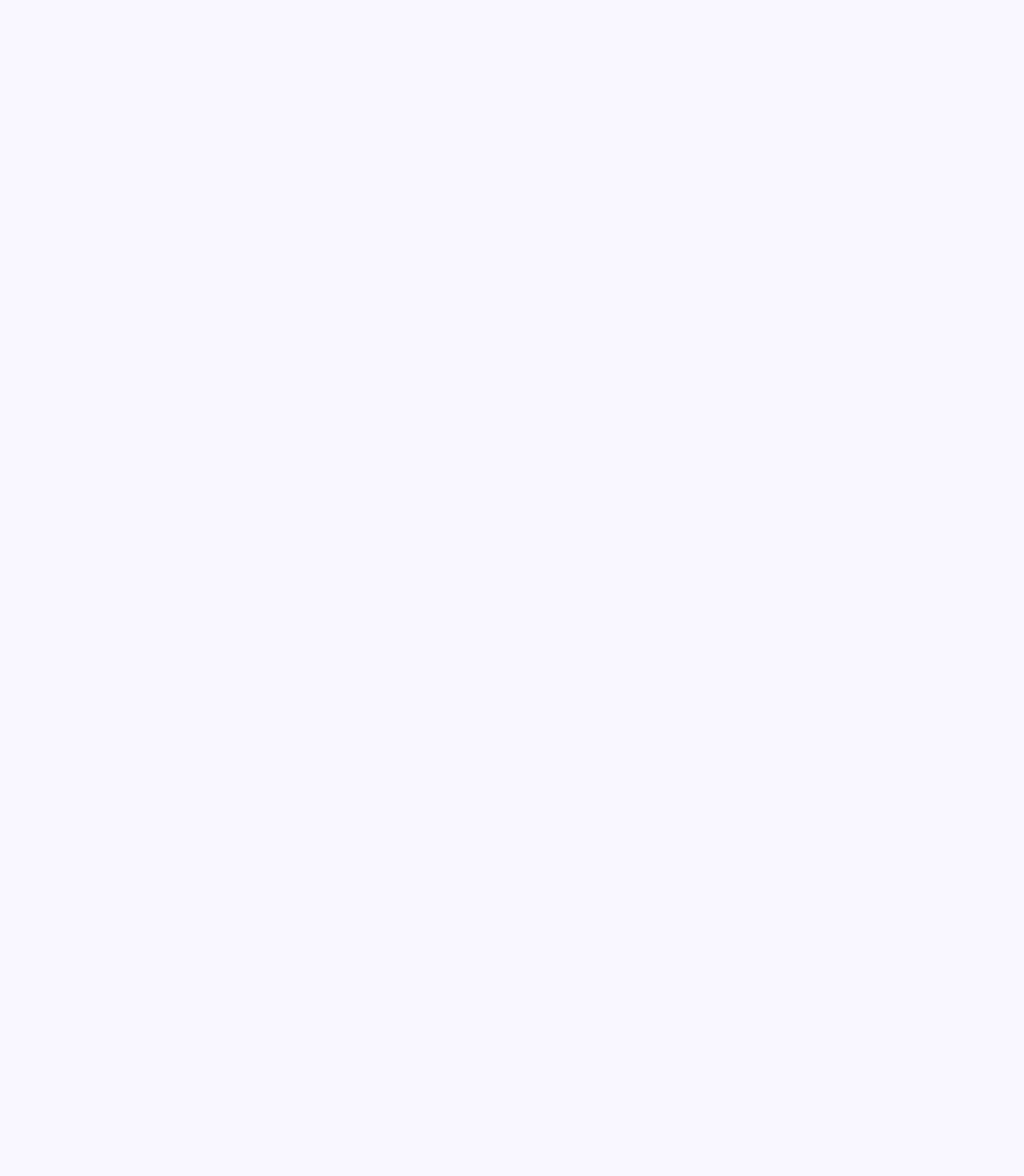
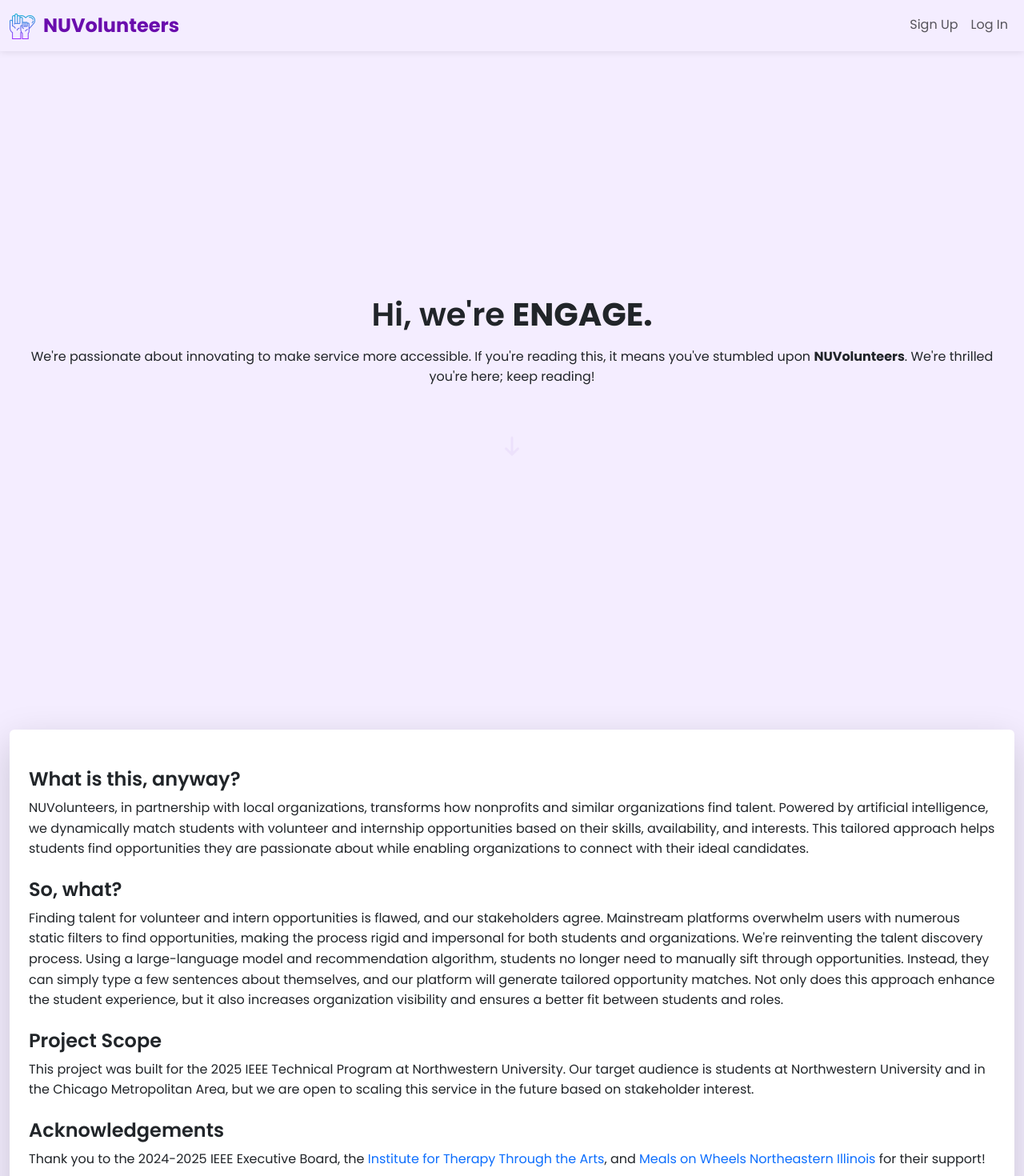
Before and after one commit to merc-cyy/raiso-ieee-2025, a React (Create React App) app in the folder frontend/tbd/: page /about in a window 1280 px wide. Before the commit this address had no page. Shown: the top 1470 px of the page at 80% size. Before the commit the page ends 800 px from the top, so only its background shows below. Built offline with nearby package versions, Linux system fonts and the light colour scheme.

Commit message:
About Us

```diff
--- /dev/null
+++ b/frontend/tbd/src/About.css
@@ -0,0 +1,55 @@
+.about-hero {
+  background-color: #F4EDFF;
+  padding: 2rem;
+  min-height: 100svh;
+}
+
+.fade-in-intro {
+  opacity: 0;
+  transform: translateY(20px);
+  animation: fadeUp 1.2s ease forwards;
+}
+
+@keyframes fadeUp {
+  to {
+    opacity: 1;
+    transform: translateY(0);
+  }
+}
+
+.animated-arrow {
+  animation: arrowFade 2s infinite;
+  cursor: pointer;
+  display: block;
+  margin: 0 auto;
+  opacity: 0;
+  transform: translateY(0);
+  width: 36px; /* 20% more than ~30px */
+  height: 36px;
+}
+
+@keyframes arrowFade {
+  0% { opacity: 0; transform: translateY(0); }
+  50% { opacity: 1; transform: translateY(8px); }
+  100% { opacity: 0; transform: translateY(16px); }
+}
+
+@keyframes scroll {
+  0% {
+    top: 8px;
+    opacity: 1;
+  }
+  100% {
+    top: 28px;
+    opacity: 0;
+  }
+}
+
+@keyframes bounce {
+  0%, 100% {
+    transform: translateY(0);
+  }
+  50% {
+    transform: translateY(6px);
+  }
+}
--- a/frontend/tbd/src/App.js
+++ b/frontend/tbd/src/App.js
@@ -10,6 +10,7 @@
 import LoginPage from './components/LoginPage';
 import PrivacyPolicy from './components/PrivacyPolicy';
 import TermsAndConditions from './components/Terms';
+import About from './components/About';
 // import Footer from './components/Footer';
 
 
@@ -25,6 +26,7 @@
         <Route path='/login' element={<LoginPage/>} />
         <Route path='/privacy' element={<PrivacyPolicy/>} />
         <Route path='/terms' element={<TermsAndConditions/>} />
+        <Route path='/about' element={<About/>} />
         <Route element={<ProtectedRoute />}>
           <Route path="/home" element ={<Home/>} />
           <Route path="/studentdashboard" element={<StudentDashboard/>}/>
--- /dev/null
+++ b/frontend/tbd/src/components/About.js
@@ -0,0 +1,56 @@
+import React, { useRef } from 'react';
+import Navbar from './Navbar';
+import Footer from './Footer';
+import '../About.css';
+
+function About() {
+  const contentRef = useRef(null);
+
+  const scrollToContent = () => {
+    contentRef.current?.scrollIntoView({ behavior: 'smooth' });
+  };
+
+  return (
+    <>
+      <Navbar />
+
+      {/* Hero Section */}
+      <div className="about-hero vh-100 d-flex flex-column justify-content-center align-items-center text-center">
+        <div className="fade-in-intro">
+          <h1 className="mb-3">Hi, we're <strong>ENGAGE.</strong></h1>
+          <p>We're passionate about innovating to make service more accessible. If you're reading this, it means you've stumbled upon <strong>NUVolunteers</strong>. We're thrilled you're here; keep reading!</p>
+        </div>
+
+        <div className="scroll-down-arrow mt-4" onClick={scrollToContent}>
+            <svg width="30" height="30" viewBox="0 0 24 24" className="animated-arrow">
+                <path d="M12 5v14M12 19l5-5M12 19l-5-5" stroke="#5f00b6" strokeWidth="2" fill="none" strokeLinecap="round" strokeLinejoin="round" />
+            </svg>
+        </div>
+      </div>
+
+      {/* Main Content */}
+      <div ref={contentRef} className='container-fluid d-flex justify-content-center align-items-center py-5' style={{ backgroundColor: '#F4EDFF' }}>
+        <div className='custom-form-box p-4 shadow-lg rounded' style={{ maxWidth: '1400px', width: '100%', backgroundColor: 'white' }}>
+          <h4 className="mt-4">What is this, anyway?</h4>
+          <p>NUVolunteers, in partnership with local organizations, transforms how nonprofits and similar organizations find talent. Powered by artificial intelligence, we dynamically match students with volunteer and internship opportunities based on their skills, availability, and interests. This tailored approach helps students find opportunities they are passionate about while enabling organizations to connect with their ideal candidates.
+          </p>
+
+          <h4 className="mt-4">So, what?</h4>
+          <p>Finding talent for volunteer and intern opportunities is flawed, and our stakeholders agree. Mainstream platforms overwhelm users with numerous static filters to find opportunities, making the process rigid and impersonal for both students and organizations. We're reinventing the talent discovery process. Using a large-language model and recommendation algorithm, students no longer need to manually sift through opportunities. Instead, they can simply type a few sentences about themselves, and our platform will generate tailored opportunity matches. Not only does this approach enhance the student experience, but it also increases organization visibility and ensures a better fit between students and roles.</p>
+
+          <h4 className="mt-4">Project Scope</h4>
+          <p>This project was built for the 2025 IEEE Technical Program at Northwestern University. Our target audience is students at Northwestern University and in the Chicago Metropolitan Area, but we are open to scaling this service in the future based on stakeholder interest.</p>
+
+          <h4 className="mt-4">Acknowledgements</h4>
+          <p>
+          Thank you to the 2024-2025 IEEE Executive Board, the <a href="https://itachicago.org/" className="text-decoration-none">Institute for Therapy Through the Arts</a>, and <a href="https://mealsonwheelsnei.org/" className="text-decoration-none">Meals on Wheels Northeastern Illinois</a> for their support!
+          </p>
+        </div>
+      </div>
+
+      <Footer />
+    </>
+  );
+}
+
+export default About;
```
